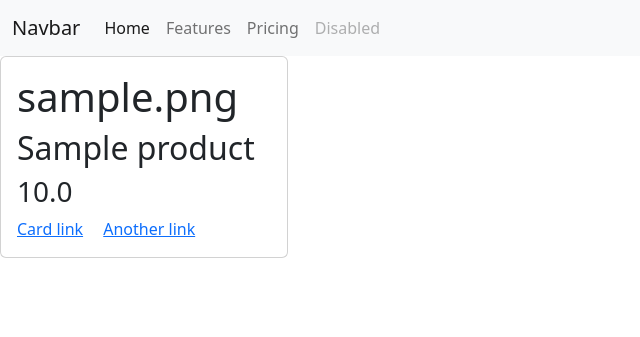
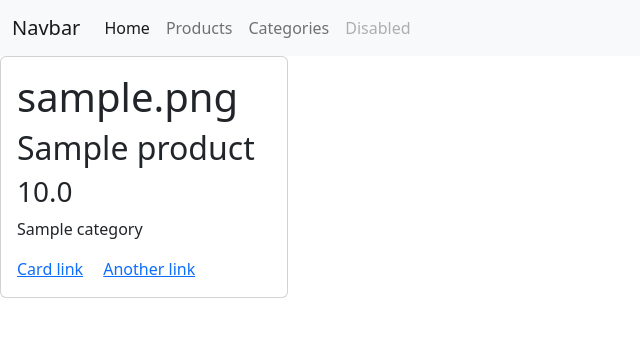
Before and after one commit to Chifland/Cholpon_Kaparova_29-1, a Django app: page /products/ in a window 1280 px wide. Shown: the top 337 px of the page, without its empty margins (0-640 px from the left). Run offline with Django 4.2, Linux system fonts and the light colour scheme; tables that the repository leaves empty hold one stand-in row (values such as "Sample post").

Commit message:
categories table & categories field to products added

```diff
--- a/BLOG/urls.py
+++ b/BLOG/urls.py
@@ -16,12 +16,13 @@ Including another URLconf
 """
 from django.contrib import admin
 from django.urls import path
-from posts.views import main_view, products_view
+from posts.views import main_view, products_view, categories_view
 
 urlpatterns = [
     path('admin/', admin.site.urls),
     path('', main_view),
-    path('products/', products_view)
+    path('products/', products_view),
+    path('categories/', categories_view)
 
 ]
 ''' http://localhost:8000/hello/'''
--- a/posts/admin.py
+++ b/posts/admin.py
@@ -1,5 +1,6 @@
 from django.contrib import admin
-from posts.models import Product
+from posts.models import Product, Category
 
 
 admin.site.register(Product)
+admin.site.register(Category)
--- a/posts/models.py
+++ b/posts/models.py
@@ -1,5 +1,11 @@
 from django.db import models
 
+class Category(models.Model):
+    title = models.CharField(max_length=36)
+
+
+    def __str__(self):
+        return self.title
 
 class Product(models.Model):
     name_of_product = models.CharField(max_length=256)
@@ -9,3 +15,13 @@ class Product(models.Model):
     cost_of_product = models.FloatField(default=0)
     created_at = models.DateTimeField(auto_now=True)
     modified_at = models.DateTimeField(auto_now_add=True)
+    categories = models.ManyToManyField(Category)
+
+
+    def __str__(self):
+        return self.name_of_product
+
+
+    @property
+    def categories_list(self) -> list:
+        return self.categories.all()
--- a/posts/views.py
+++ b/posts/views.py
@@ -1,5 +1,5 @@
 from django.shortcuts import render
-from posts.models import Product
+from posts.models import Product, Category
 
 
 def main_view(request):
@@ -14,3 +14,12 @@ def products_view(request):
             'products': products
         }
         return render(request, 'products/products.html', context=context_data)
+
+
+def categories_view(request):
+    if request.method == 'GET':
+        categories = Category.objects.all()
+        context_data = {
+            'categories': categories
+        }
+        return render(request, 'products/category.html', context=context_data)
--- a/templates/layouts/index.html
+++ b/templates/layouts/index.html
@@ -27,10 +27,10 @@
           <a class="nav-link active" aria-current="page" href="#">Home</a>
         </li>
         <li class="nav-item">
-          <a class="nav-link" href="#">Features</a>
+          <a class="nav-link" href="/products">Products</a>
         </li>
         <li class="nav-item">
-          <a class="nav-link" href="#">Pricing</a>
+          <a class="nav-link" href="/categories">Categories</a>
         </li>
         <li class="nav-item">
           <a class="nav-link disabled" href="#" tabindex="-1" aria-disabled="true">Disabled</a>
--- a/templates/products/products.html
+++ b/templates/products/products.html
@@ -8,6 +8,9 @@
                 <h1 class="card-image">{{ product.image_of_product }}</h1>
                 <h2 class="card-name">{{ product.name_of_product }}</h2>
                 <h3 class="card-cost">{{ product.cost_of_product }}</h3>
+                  {% for category in product.categories_list %}
+                      <p>{{ category.title }}</p>
+                  {% endfor %}
                 <a href="#" class="card-link">Card link</a>
                 <a href="#" class="card-link">Another link</a>
               </div>
```
Also changed, not shown: templates/products/category.html (added, +9 -0 lines), posts/migrations/0002_category_product_categories.py (added).
